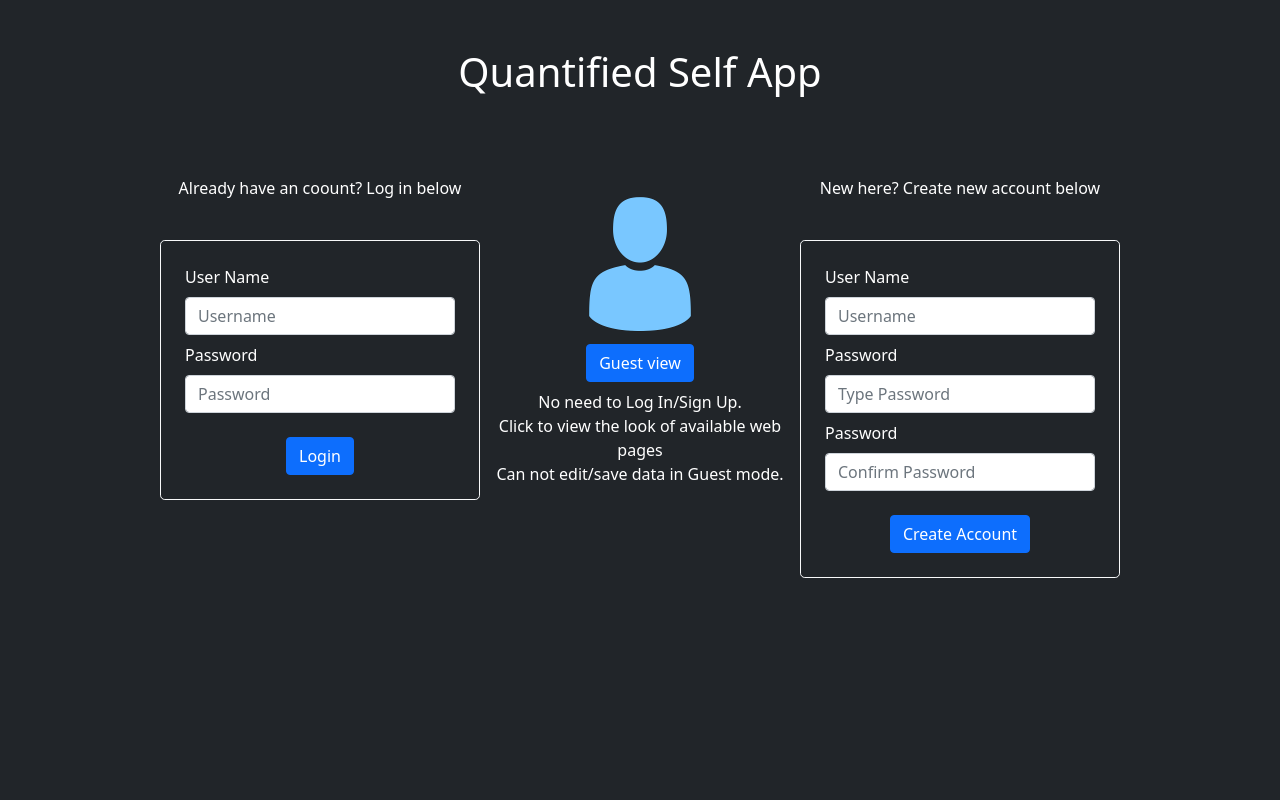
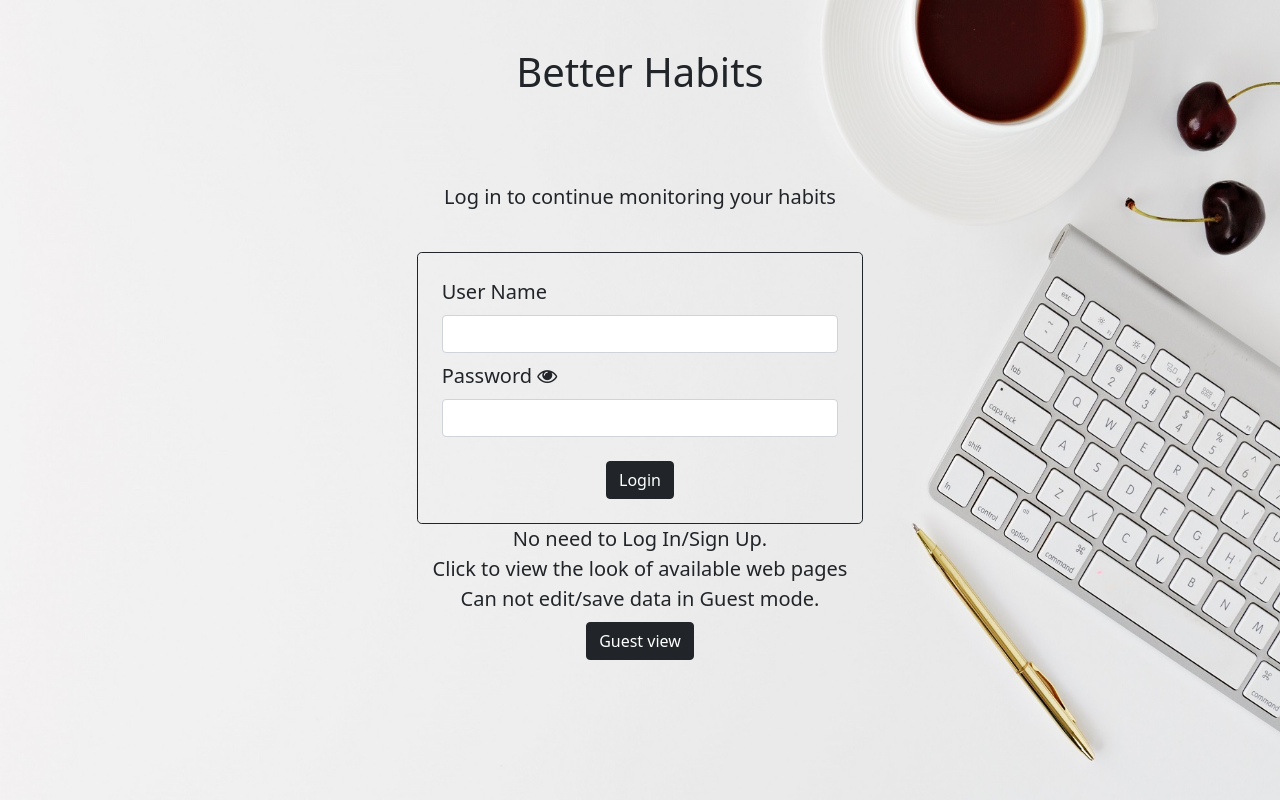
Before and after one commit to SayonilMitra/Quantified-Self-App, a Flask app: page / in a window 1280 px wide. Run offline with Flask 2, Linux system fonts and the light colour scheme.

Commit message:
improved the look of login page

```diff
--- a/application/controller_login.py
+++ b/application/controller_login.py
@@ -8,7 +8,7 @@ from flask import current_app as app
 
 @app.route("/")
 def index():
-    return render_template("login.html",title="Login")
+    return render_template("login1.html",title="Login")
 
 # login page
 
--- /dev/null
+++ b/static/styles.css
@@ -0,0 +1,7 @@
+.bgImage {
+    /* background image for front page */
+    background-image:url('../static/laptop table.jpg');
+    background-repeat: no-repeat;
+    background-attachment: fixed;
+    background-size: 100% 100%;
+}
--- a/templates/layout.html
+++ b/templates/layout.html
@@ -6,11 +6,13 @@
     <meta name="viewport" content="width=device-width, initial-scale=1">
     <meta http-equiv="X-UA-Compatible" content="IE=edge">
     <link href="https://cdn.jsdelivr.net/npm/bootstrap@5.1.3/dist/css/bootstrap.min.css" rel="stylesheet" integrity="sha384-1BmE4kWBq78iYhFldvKuhfTAU6auU8tT94WrHftjDbrCEXSU1oBoqyl2QvZ6jIW3" crossorigin="anonymous">
+    <link rel="stylesheet" href="../static/styles.css">
+    <link rel="stylesheet" href="https://cdnjs.cloudflare.com/ajax/libs/font-awesome/4.7.0/css/font-awesome.min.css">
     <script src="https://cdnjs.cloudflare.com/ajax/libs/Chart.js/2.9.4/Chart.js"></script>
     <title>{{title}}</title>
 </head>
 
-<body class="container-fluid bg-dark text-white">
+<body class="fs-5 bgImage">
     {% block body %}{% endblock %}
 </body>
 
--- a/templates/login.html
+++ b/templates/login.html
@@ -1,9 +1,9 @@
 {% extends 'layout.html' %}
 
 {% block body %}
-<div class="row justify-content-center">
+<div class="row justify-content-center bg-primary">
     <div class="col-auto mt-5 mb-5">
-        <h1>Quantified Self App</h1>
+        <h1 class="text-white">Quantified Self App</h1>
     </div>
 </div>
 
@@ -26,14 +26,14 @@
             </div>
         </div>
         <div class="row justify-content-center">
-            <div class="col-12 col-sm-auto border border-light rounded-3 p-4">
+            <div class="col-12 col-sm-auto border border-primary rounded-3 p-4">
                 <form action="/login" method="post" id="login_form">
                     <div class="row mb-2">
                         <div class="col-12 col-md-auto">
                             <label for="user_name" class="form-label">User Name</label>
                         </div>
                         <div class="col-12 col-md-12">
-                            <input type="text" id="user_name" name="user_name" placeholder="Username" class="form-control">
+                            <input type="text" id="user_name" name="user_name" placeholder="" class="form-control">
                         </div>
                     </div>
                     <div class="row mb-4">
@@ -41,7 +41,7 @@
                             <label for="password" class="form-label">Password</label>
                         </div>
                         <div class="col-12 col-md-12">
-                            <input type="password" id="password" name="password" placeholder="Password" class="form-control">
+                            <input type="password" id="password" name="password" placeholder="" class="form-control">
                         </div>
                     </div>
                     <div class="row justify-content-center">
@@ -56,21 +56,21 @@
 
     <!-- Guest view -->
     <div class="col-12 col-lg-3">
-        <div class="row mt-3 justify-content-center">
+        <!-- <div class="row mt-3 justify-content-center">
             <div class="col-6">
                 <img class="img-fluid" height="300px" src="{{ url_for('static', filename='person.png') }}" alt="Guest user">
+            </div>
+        </div> -->
+        <div class="row">
+            <div class="col text-center">
+                No need to Log In/Sign Up. <br>
+                Click to view the look of available web pages <br>
+                Can not edit/save data in Guest mode.
             </div>
         </div>
         <div class="row m-2 justify-content-center">
             <div class="col-auto">
                 <a class="btn btn-primary" href="/guest/dashboard">Guest view</a>
-            </div>
-        </div>
-        <div class="row">
-            <div class="col text-center">
-                No need to Log In/Sign Up. <br>
-                Click to view the look of available web pages <br>
-                Can not edit/save data in Guest mode.
             </div>
         </div>
     </div>
@@ -91,7 +91,7 @@
         </div>
 
         <div class="row justify-content-center">
-            <div class="col-12 col-sm-auto border border-light rounded-3 p-4">
+            <div class="col-12 col-sm-auto border border-primary rounded-3 p-4">
                 <form action="/register" method="post" id="sign_up_form">
                     <div class="row mb-2">
                         <div class="col-12 col-md-auto">
--- /dev/null
+++ b/templates/login1.html
@@ -0,0 +1,135 @@
+{% extends 'layout.html' %}
+
+{% block body %}
+
+<div>
+    <div class="row justify-content-center">
+        <div class="col-auto mt-5 mb-5">
+            <h1 class="">Better Habits</h1>
+        </div>
+    </div>
+    <div class="row justify-content-center">
+        {% if login_error_msg != "" %}
+        <div class="col-12 col-md-auto">
+            {{login_error_msg}}
+        </div>
+        <br>
+        {% endif %}
+    </div>
+    <div class="row justify-content-center">
+
+        <!-- Login form -->
+        <div class="col-12">
+            <div class="row justify-content-center mb-4">
+                <div class="col-12 col-sm-auto text-center">
+                    <p>Log in to continue monitoring your habits</p>
+                </div>
+            </div>
+
+            <div class="row justify-content-center">
+                <div class="col-12 col-sm-auto border border-dark rounded-3 p-4">
+                    <form action="/login" method="post" id="login_form">
+                        <div class="row mb-2">
+                            <div class="col-12 col-md-auto">
+                                <label for="user_name" class="form-label">User Name</label>
+                            </div>
+                            <div class="col-12 col-md-12">
+                                <input type="text" id="user_name" name="user_name" placeholder="" class="form-control">
+                            </div>
+                        </div>
+                        <div class="row mb-4">
+                            <div class="col-12 col-md-auto">
+                                <label for="password" class="form-label">Password</label>
+                                <i class="fa fa-eye"></i>
+                            </div>
+                            <div class="col-12 col-md-12">
+                                <input type="password" id="password" name="password" placeholder="" class="form-control">
+                            </div>
+                        </div>
+                        <div class="row justify-content-center">
+                            <div class="col-auto">
+                                <button class="btn btn-dark" type="submit" form="login_form">Login</button>
+                            </div>
+                        </div>
+                    </form>
+                </div>
+            </div>
+        </div>
+
+        <!-- Guest view -->
+        <div class="col-12">
+            <div class="row">
+                <div class="col text-center">
+                    No need to Log In/Sign Up. <br>
+                    Click to view the look of available web pages <br>
+                    Can not edit/save data in Guest mode.
+                </div>
+            </div>
+            <div class="row m-2 justify-content-center">
+                <div class="col-auto">
+                    <a class="btn btn-dark" href="/guest/dashboard">Guest view</a>
+                </div>
+            </div>
+        </div>
+
+        <!-- Sign up/Register form -->
+
+        <!-- <div class="col-12 col-lg-3">
+            <div class="row justify-content-center">
+                <div class="col-12 col-sm-auto text-center">
+                    <p>New here? Create new account below</p>
+                    {% if signup_error_msg != "" %}
+                    <div>
+                        {{signup_error_msg}}
+                    </div>
+                    <br>
+                    {% endif %}
+                </div>
+            </div>
+
+            <div class="row justify-content-center">
+                <div class="col-12 col-sm-auto border border-primary rounded-3 p-4">
+                    <form action="/register" method="post" id="sign_up_form">
+                        <div class="row mb-2">
+                            <div class="col-12 col-md-auto">
+                                <label for="user_name" class="form-label">User Name</label>
+                            </div>
+                            <div class="col-12 col-md-12">
+                                <input type="text" id="user_name" name="user_name" placeholder="Username" class="form-control">
+                            </div>
+                        </div>
+                        <div class="row mb-2">
+                            <div class="col-12 col-md-auto">
+                                <label for="password1" class="form-label">Password</label>
+                            </div>
+                            <div class="col-12 col-md-12">
+                                <input type="password" id="password1" name="password1" placeholder="Type Password"
+                                    class="form-control">
+                            </div>
+                        </div>
+                        <div class="row mb-4">
+                            <div class="col-12 col-md-auto">
+                                <label for="password2" class="form-label">Password</label>
+                            </div>
+                            <div class="col-12 col-md-12">
+                                <input type="password" id="password2" name="password2" placeholder="Confirm Password"
+                                    class="form-control">
+                            </div>
+                        </div>
+                        <div class="row justify-content-center">
+                            <div class="col-auto">
+                                <button class="btn btn-primary" type="submit" form="sign_up_form">Create Account</button>
+                            </div>
+                        </div>
+                    </form>
+                </div>
+            </div>
+        </div> -->
+    </div>
+</div>
+
+
+
+
+
+{% endblock %}
```
Also changed, not shown: database.sqlite, static/laptop table.jpg (added), static/myscript.js (added).
